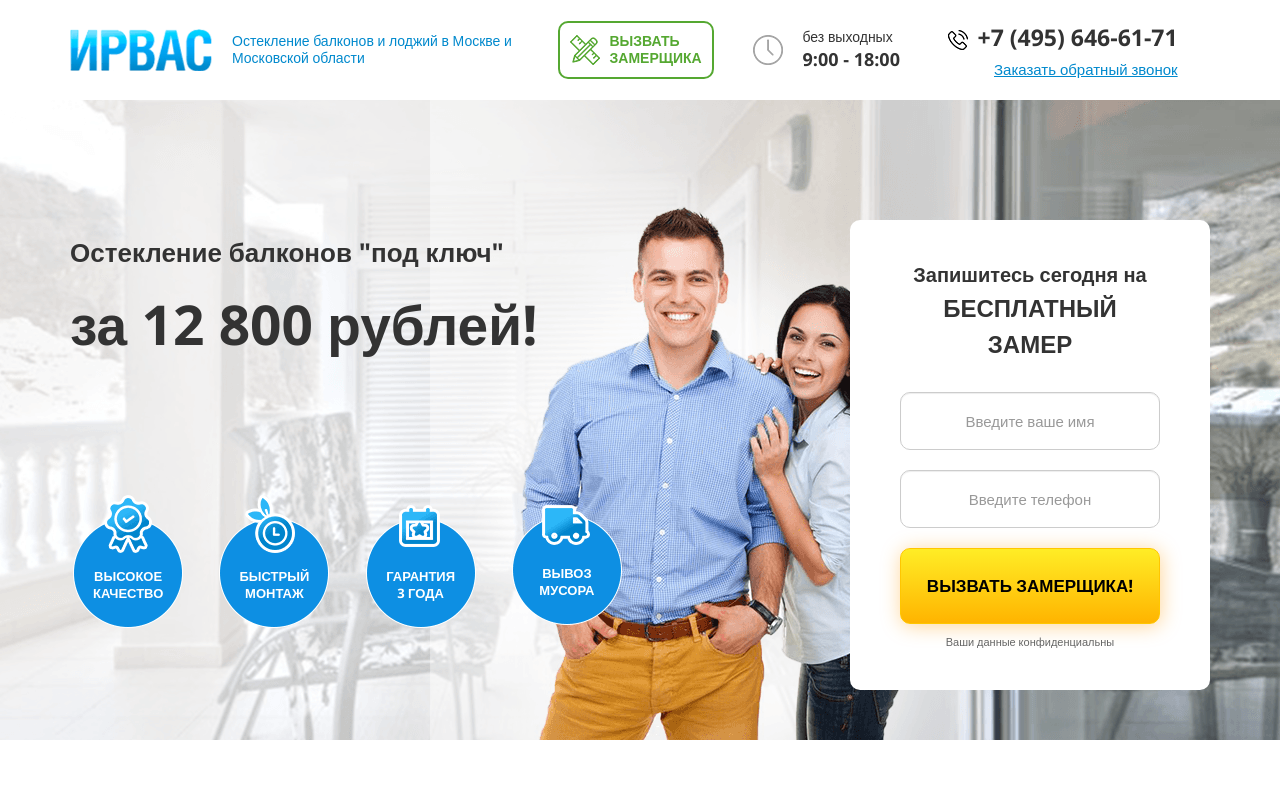
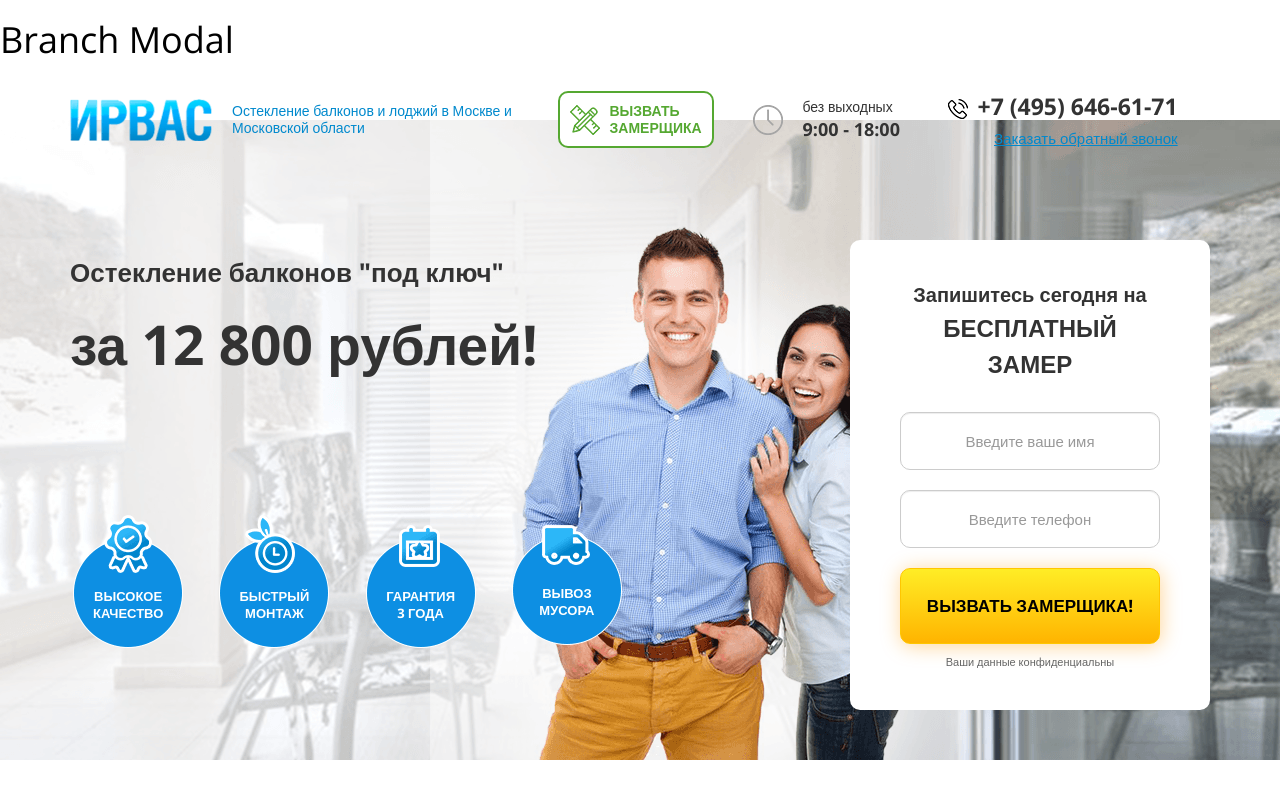
Before and after one commit to MeirzhanHg/irvas-window, a website: page src/index.html in a window 1280 px wide. Shown: the top 800 px of the page. Drawn offline with nearby package versions, Linux system fonts and the light colour scheme; files whose address does not match are found by name.

Commit message:
branch modal

```diff
--- a/src/index.html
+++ b/src/index.html
@@ -19,6 +19,7 @@
 
   <body>
     <header class="header">
+      <h1>Branch Modal</h1>
       <div class="container">
         <div class="row">
 
```
